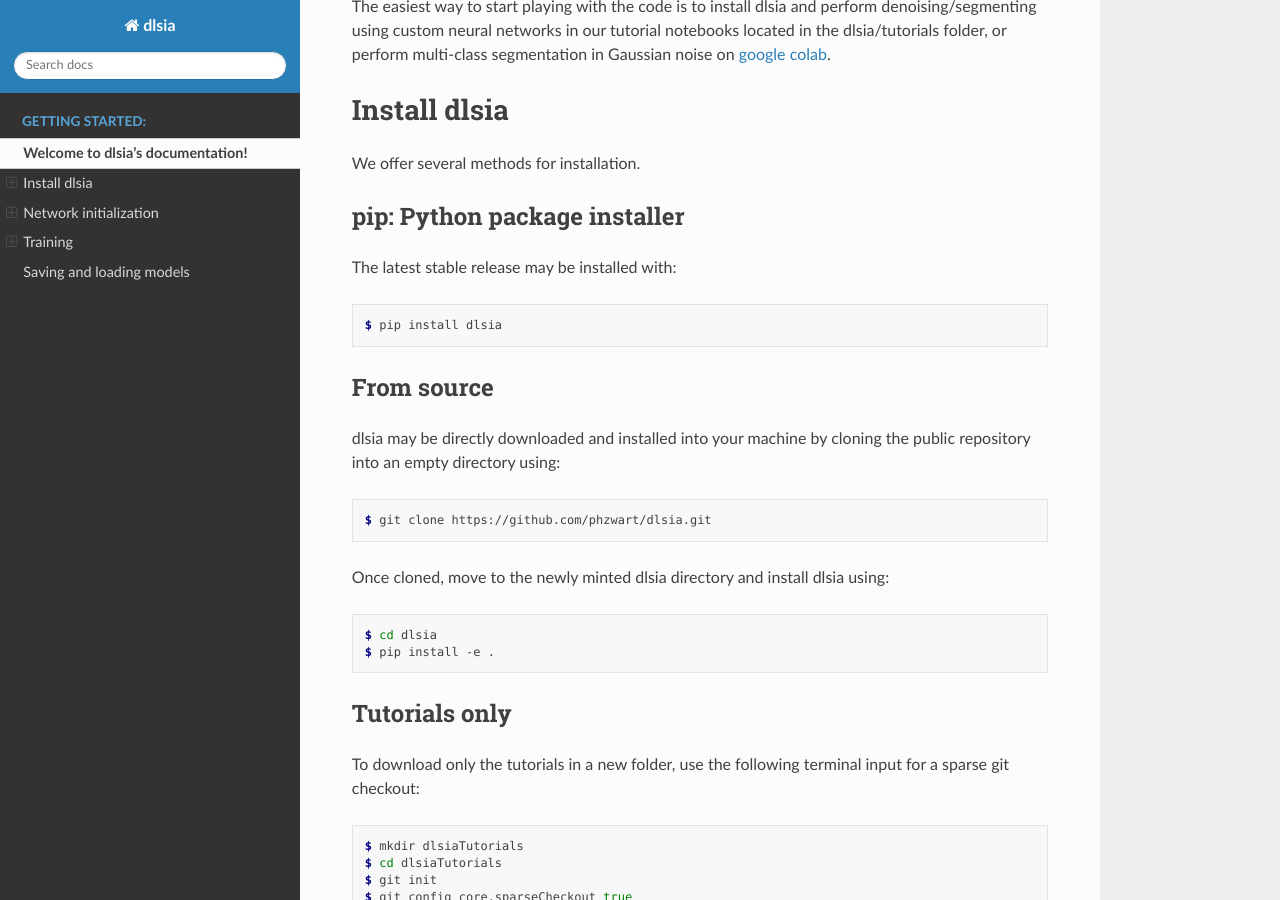
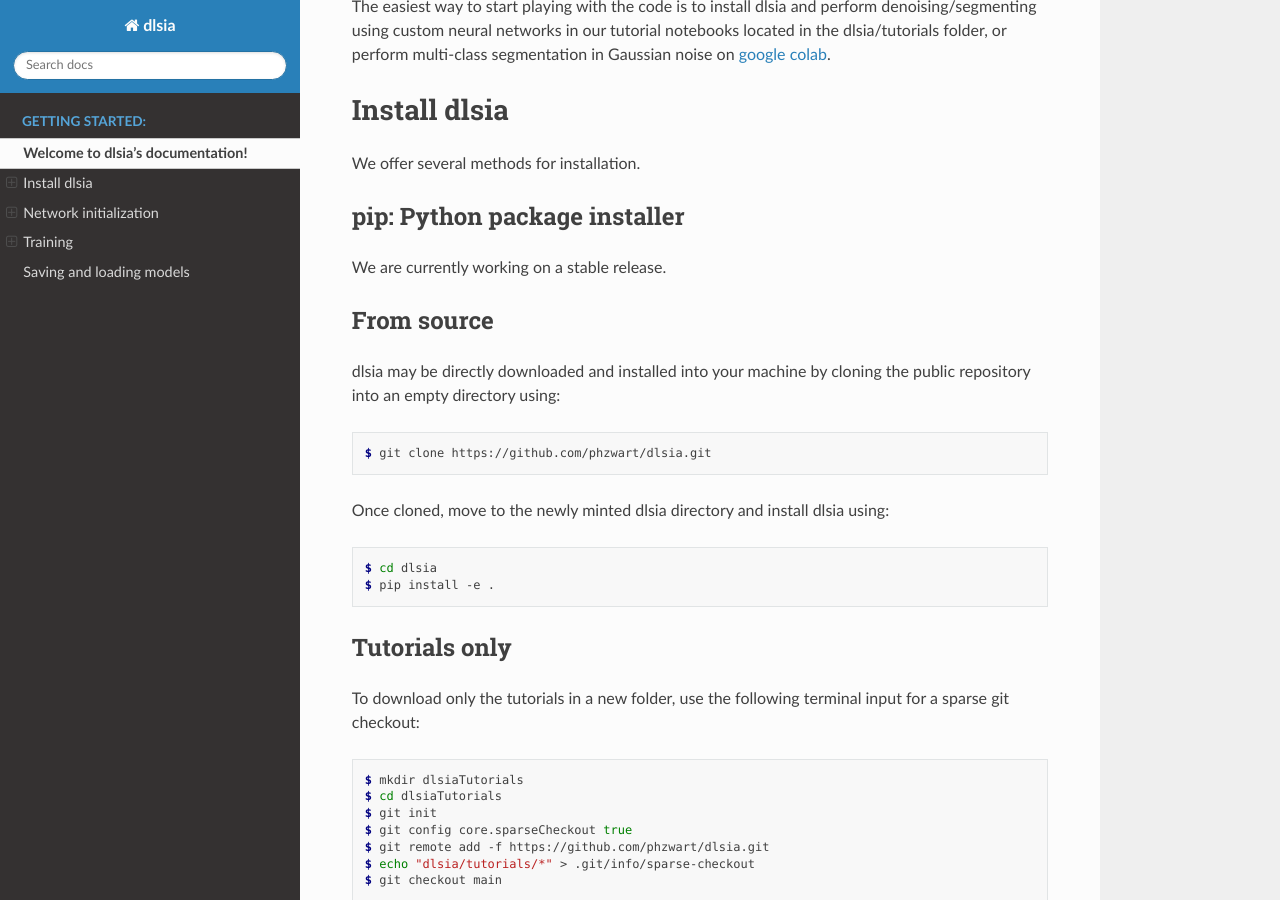
Before and after one commit to phzwart/dlsia, a Sphinx documentation site: the page built from docs/welcome.md, in a window 1280 px wide and 900 px high, scrolled down 662 px. Built offline with Sphinx 7.4.7 and the Read the Docs theme 2.0.0, drawn with Linux system fonts in a browser that asks for light colours; pages that are not in the unit, such as notebooks, are missing from menus.

Commit message:
update for pip install not working

````diff
--- a/docs/welcome.md
+++ b/docs/welcome.md
@@ -27,11 +27,7 @@
 
 ## pip: Python package installer
 
-The latest stable release may be installed with:
-
-```console
-$ pip install dlsia
-```
+We are currently working on a stable release.
 
 ## From source
 
````
Also changed, not shown: README.md (+1 -5 lines).
